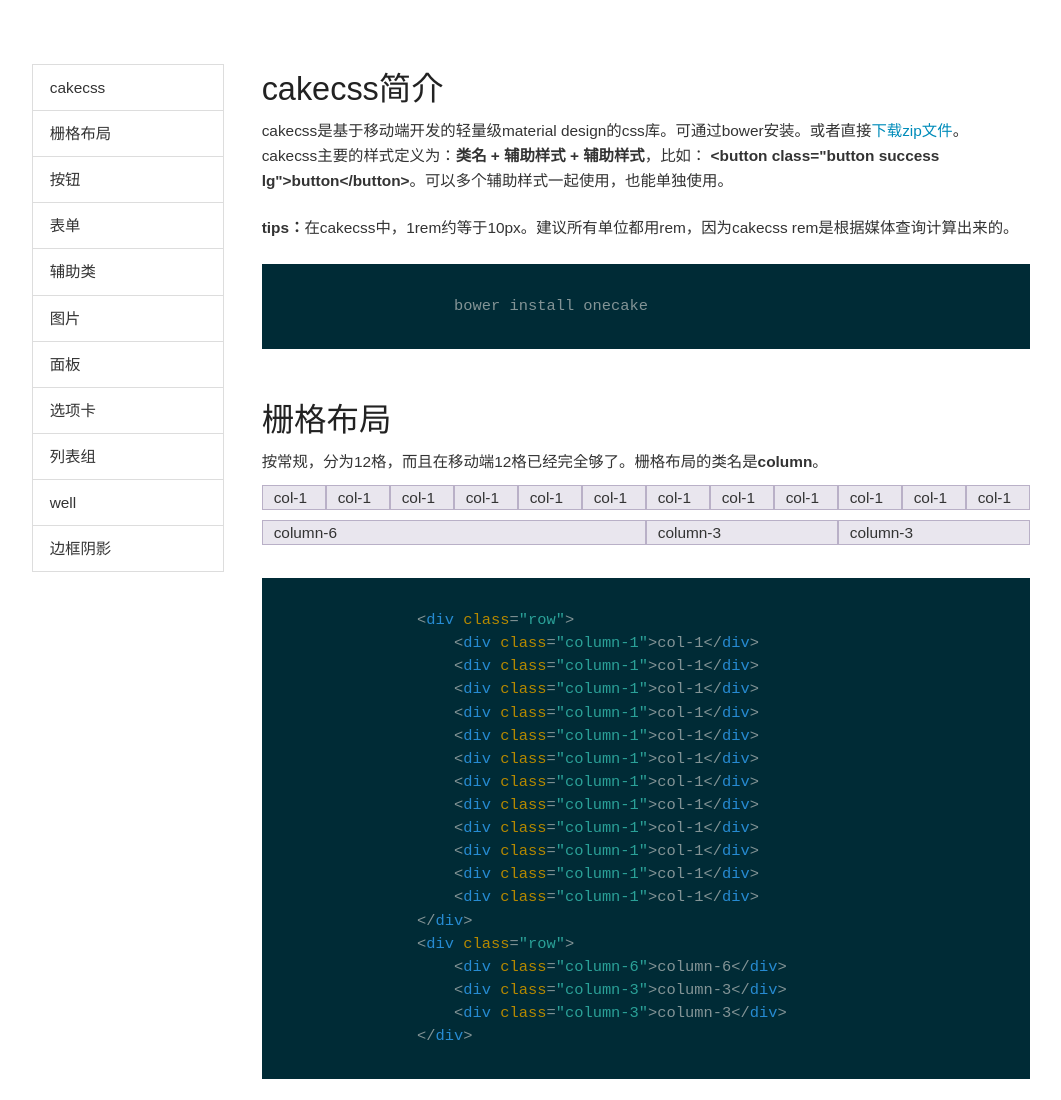
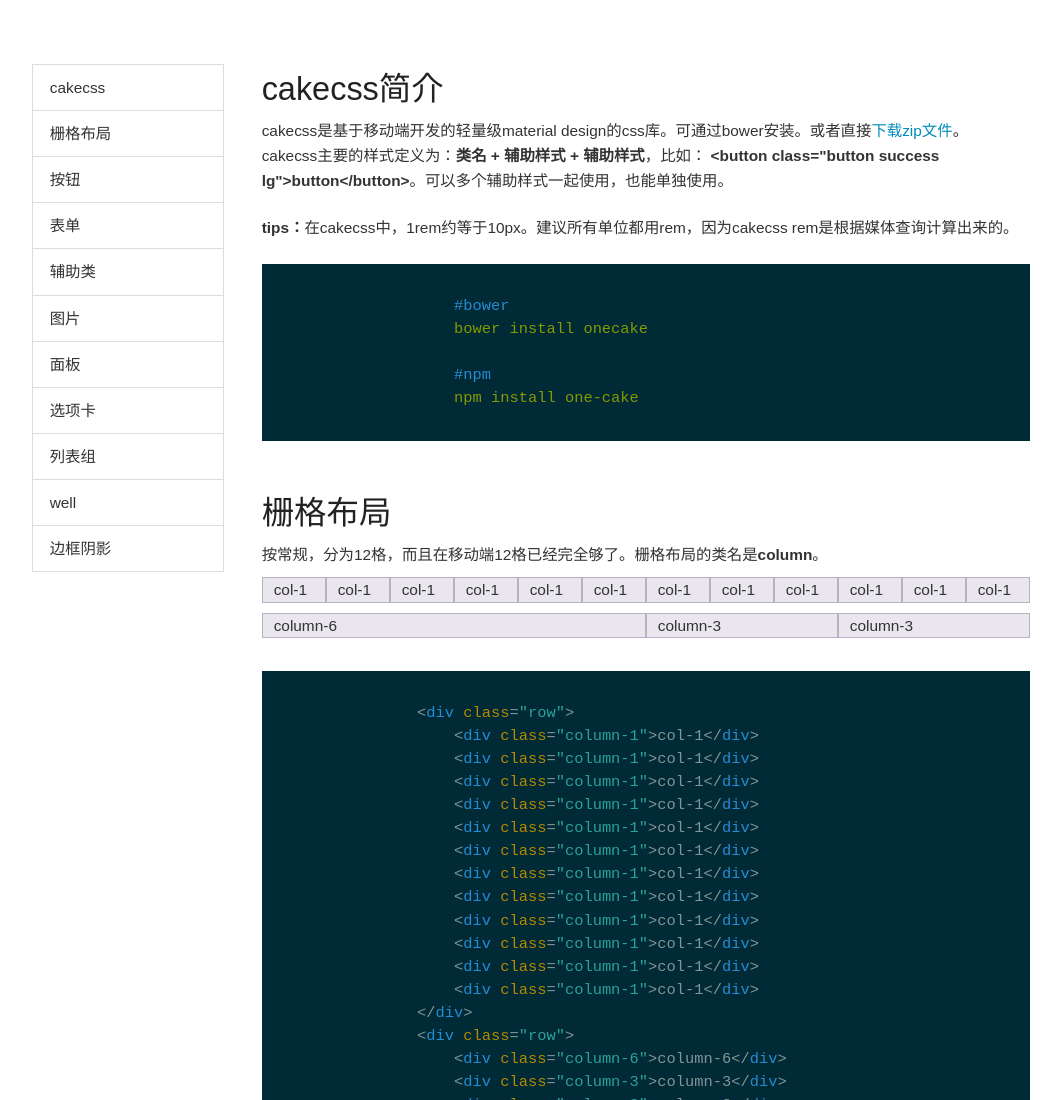
Before and after one commit to yy-dev7/one-cake, a website: page index.html in a window 1280 px wide. Shown: the top 1100 px of the page, without its empty margins (109-1170 px from the left). Drawn offline with Linux system fonts and the light colour scheme.

Commit message:
add npm install

```diff
--- a/index.html
+++ b/index.html
@@ -37,7 +37,11 @@
                 <p><strong>tips：</strong>在cakecss中，1rem约等于10px。建议所有单位都用rem，因为cakecss rem是根据媒体查询计算出来的。</p>
                 <pre>
                 <code class="bash">
+                    #bower
                     bower install onecake
+
+                    #npm
+                    npm install one-cake
                 </code>
             </pre>
             </section>
```
